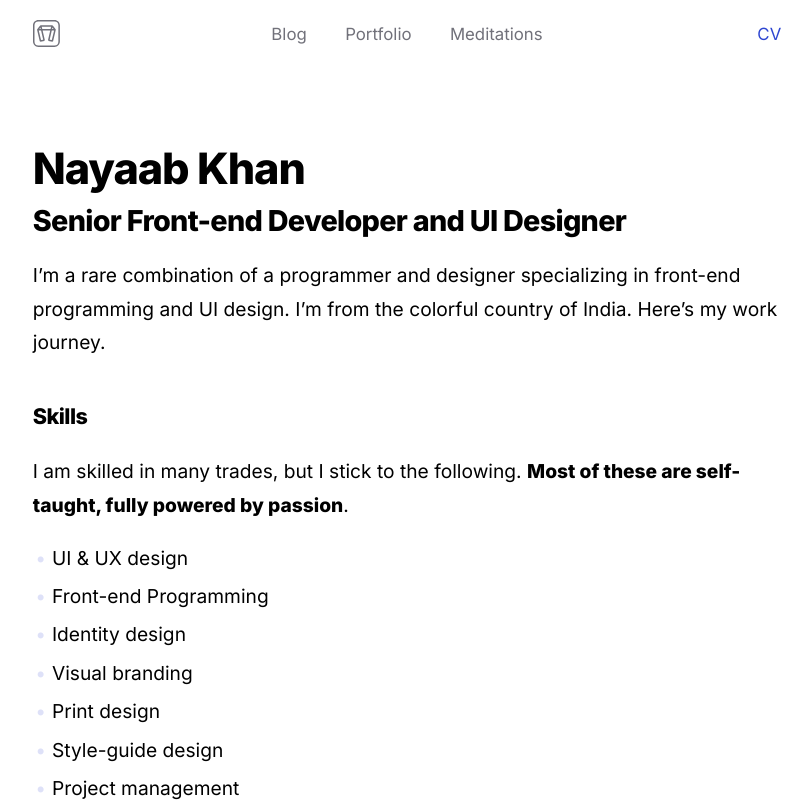
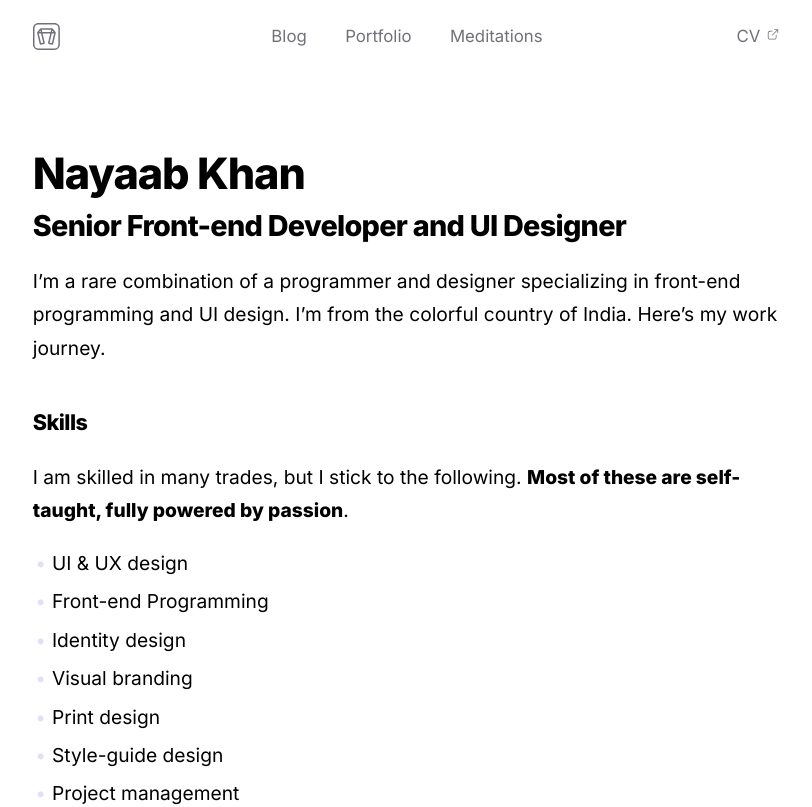
Before and after one commit to nayaabkhan/nayaabkhan.me, a Next.js app: page /cv in a window 1280 px wide. Shown: the top 807 px of the page, without its empty margins (233-1045 px from the left). Built offline with nearby package versions, Linux system fonts and the light colour scheme; a web font is replaced by a local one.

Commit message:
Link to Notion CV

```diff
--- a/src/components/Header.tsx
+++ b/src/components/Header.tsx
@@ -85,8 +85,23 @@ export default function Header(props: React.HTMLProps<HTMLElement>) {
         <HeaderSection>
           <ul className="-mx-4 my-0 flex ml-auto">
             <li>
-              <NavLink className="py-1 px-4" href="/cv">
-                CV
+              <NavLink
+                className="py-1 px-4 flex items-center gap-2"
+                target="_blank"
+                href="https://www.notion.so/nayaabkhan/Nayaab-Khan-99cf558285fc497fa6ba3bfb457999e5?pvs=4"
+              >
+                <span>CV</span>
+                <svg
+                  xmlns="http://www.w3.org/2000/svg"
+                  width="16"
+                  height="16"
+                  viewBox="0 0 700 700"
+                >
+                  <g fill="currentColor">
+                    <path d="M559.65 52.328c-.652.02-1.3.078-1.945.172h-137.71A17.5 17.5 0 0 0 407.46 82.46a17.503 17.503 0 0 0 12.535 5.04h97.754l-215.13 215.13v-.005a17.534 17.534 0 0 0-5.364 12.445 17.496 17.496 0 0 0 5.13 12.54 17.476 17.476 0 0 0 12.538 5.124 17.497 17.497 0 0 0 12.441-5.36l215.13-215.13V210a17.503 17.503 0 1 0 35 0V72.22a17.503 17.503 0 0 0-17.839-19.895z" />
+                    <path d="M315 122.5c-43.676 0-76.684-.063-102.98 2.906s-47.352 9.223-62.41 24.301c-15.059 15.078-21.25 36.09-24.199 62.38-2.953 26.284-2.906 59.288-2.906 102.91 0 43.636-.035 76.647 2.972 102.95 3.012 26.3 9.344 47.323 24.438 62.378s36.11 21.301 62.38 24.266c26.27 2.969 59.202 2.906 102.71 2.906 43.511 0 76.437.02 102.71-2.972 26.272-2.992 47.327-9.27 62.41-24.336 15.085-15.066 21.358-36.094 24.37-62.38 3.012-26.284 3.008-59.25 3.008-102.81v.005a17.49 17.49 0 0 0-5.039-12.535 17.5 17.5 0 0 0-29.961 12.535c0 43.527-.152 75.992-2.77 98.848-2.617 22.855-7.437 34.688-14.355 41.598-6.918 6.91-18.746 11.719-41.598 14.32-22.852 2.605-55.297 2.734-98.777 2.734-43.488 0-75.922-.117-98.777-2.7-22.855-2.581-34.69-7.366-41.598-14.253s-11.738-18.727-14.355-41.598c-2.617-22.871-2.769-55.348-2.769-98.95 0-43.612.098-76.101 2.664-98.983 2.57-22.883 7.363-34.7 14.22-41.562 6.855-6.863 18.675-11.672 41.561-14.254 22.887-2.582 55.395-2.7 99.055-2.7a17.503 17.503 0 1 0 0-35z" />
+                  </g>
+                </svg>
               </NavLink>
             </li>
           </ul>
```
